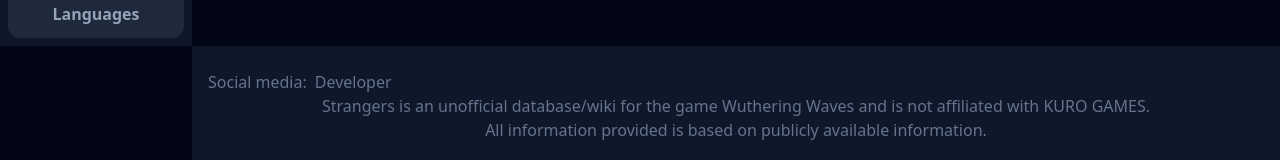
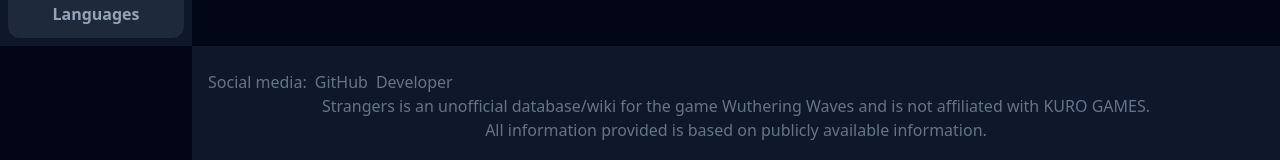
Before and after one commit to WeStrangers/Strangers, a Vue app: page / in a window 1280 px wide. Shown: the part 754-914 px from the top of the page. Built offline with nearby package versions, Linux system fonts and the light colour scheme.

Commit message:
Add a GitHub repository

```diff
--- a/src/components/root/Footer.vue
+++ b/src/components/root/Footer.vue
@@ -2,6 +2,7 @@
   <footer class="flex flex-col justify-around h-auto px-4 py-6 text-slate-500 bg-slate-900">
 		<div class="flex space-x-2">
 			<p>{{ $t('footer.socials.text') }}</p>
+			<a href="https://github.com/WeStrangers/Strangers" target="_blank">{{ $t('footer.socials.links.github')}}</a>
 			<a href="https://poti.netlify.app" target="_blank">{{ $t('footer.socials.links.developer')}}</a>
 		</div>
 		<div class="flex flex-col *:text-center">
--- a/src/locales/en.json
+++ b/src/locales/en.json
@@ -164,6 +164,7 @@
 		"socials": {
 			"text": "Social media:",
 			"links": {
+				"github": "GitHub",
 				"developer": "Developer"
 			}
 		},
--- a/src/locales/ru.json
+++ b/src/locales/ru.json
@@ -51,6 +51,7 @@
 		"socials": {
 			"text": "Социальные сети:",
 			"links": {
+				"github": "GitHub",
 				"developer": "Разработчик"
 			}
 		},
```
